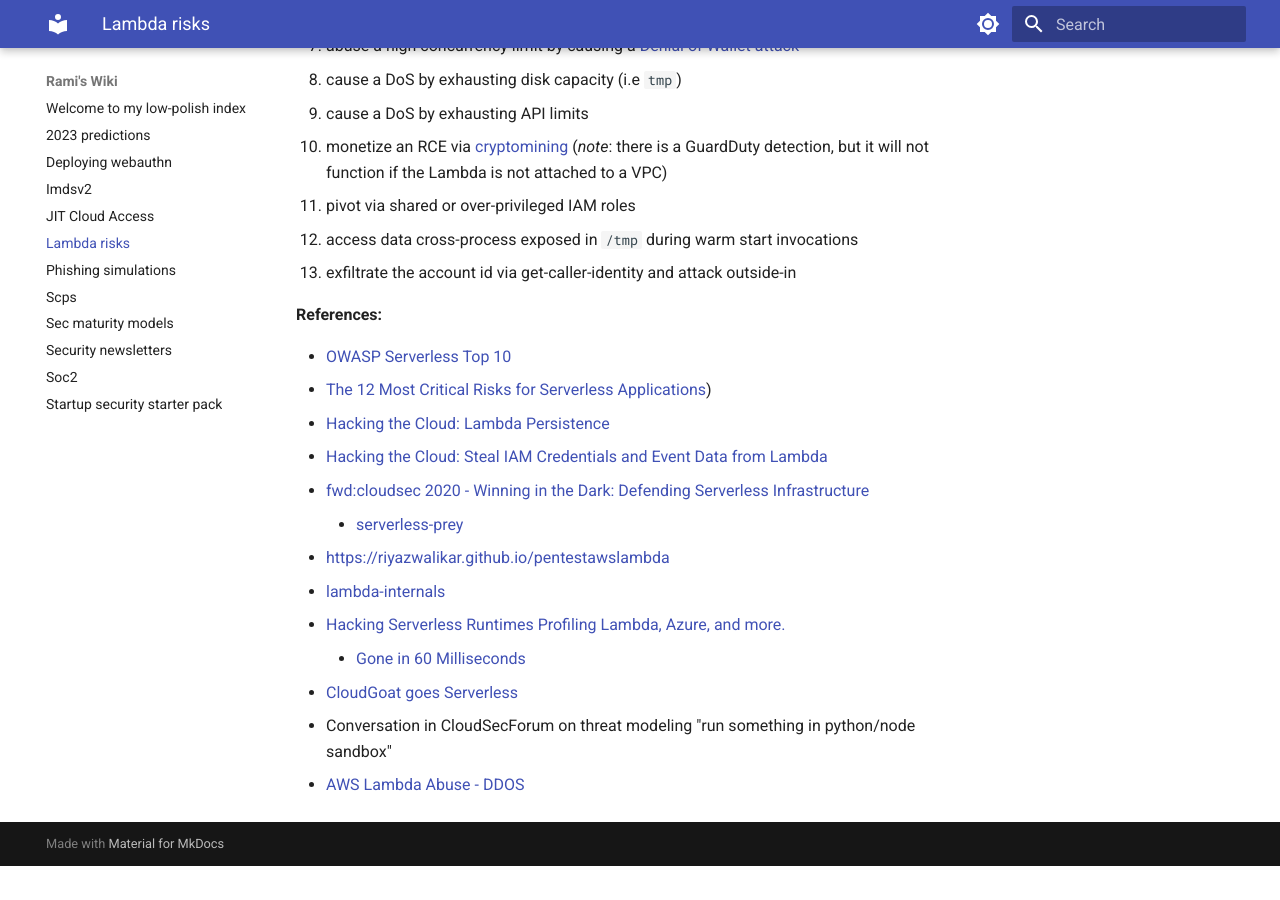
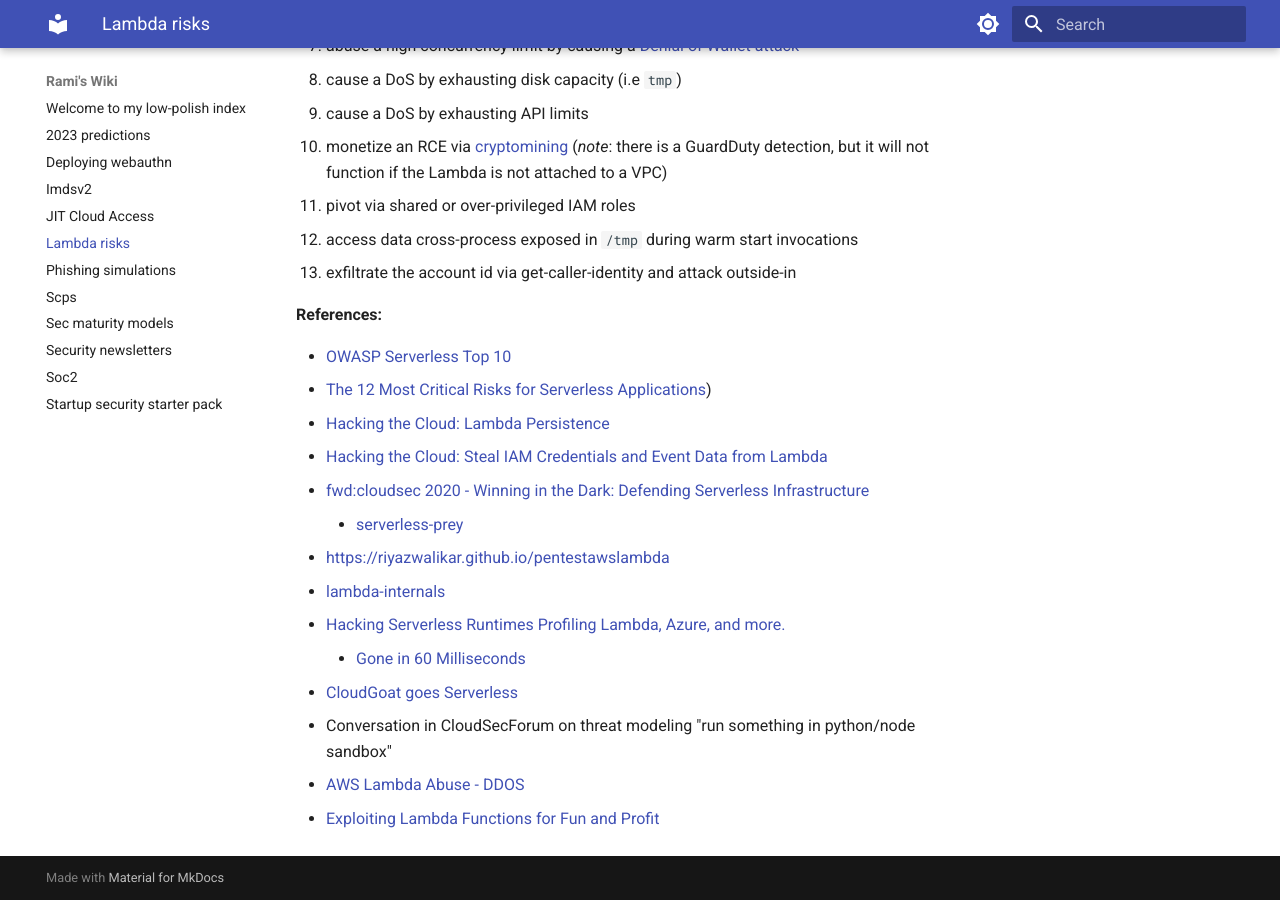
Before and after one commit to ramimac/wiki, an MkDocs documentation site: the page built from docs/lambda-risks.md, in a window 1280 px wide and 900 px high, scrolled down 575 px. Built offline with MkDocs 1.6.1 and Material for MkDocs 9.7.7, drawn with Linux system fonts in a browser that asks for light colours; before the commit the page ends 1441 px from its top, so only the background shows below that; some of the changed text lies outside the part shown.

Commit message:
Fixes #61: Lambda update

```diff
--- a/docs/lambda-risks.md
+++ b/docs/lambda-risks.md
@@ -8,7 +8,7 @@
 
 Attackers targeting a Lambda can:
 
-1. [backdoor it](https://hackingthe.cloud/aws/post_exploitation/lambda_persistence), given RCE
+1. [backdoor it](https://hackingthe.cloud/aws/post_exploitation/lambda_persistence) and [leak subsequent events](https://www.praetorian.com/blog/exploiting-lambda-functions-for-fun-and-profit), given RCE
 2. [retrieve the source](https://raw.githubusercontent.com/OWASP/Serverless-Top-10-Project/master/OWASP-Top-10-Serverless-Interpretation-en.pdf), given RCE
 3. [retrieve environment variables](https://hackingthe.cloud/aws/exploitation/lambda-steal-iam-credentials/), given a file read vulnerability or SSRF (with the `file:` protocol). This includes IAM credentials for the Lambda and event data.
 4. [given permission to invoke the function, view its logs](https://docs.aws.amazon.com/lambda/latest/dg/API_Invoke.html#API_Invoke_RequestSyntax)
@@ -37,3 +37,4 @@
 * [CloudGoat goes Serverless](https://rhinosecuritylabs.com/cloud-security/cloudgoat-vulnerable-lambda-functions/)
 * Conversation in CloudSecForum on threat modeling "run something in python/node sandbox"
 * [AWS Lambda Abuse - DDOS](https://luminousmen.com/post/aws-lambda-abuse)
+* [Exploiting Lambda Functions for Fun and Profit](https://www.praetorian.com/blog/exploiting-lambda-functions-for-fun-and-profit/)
```
